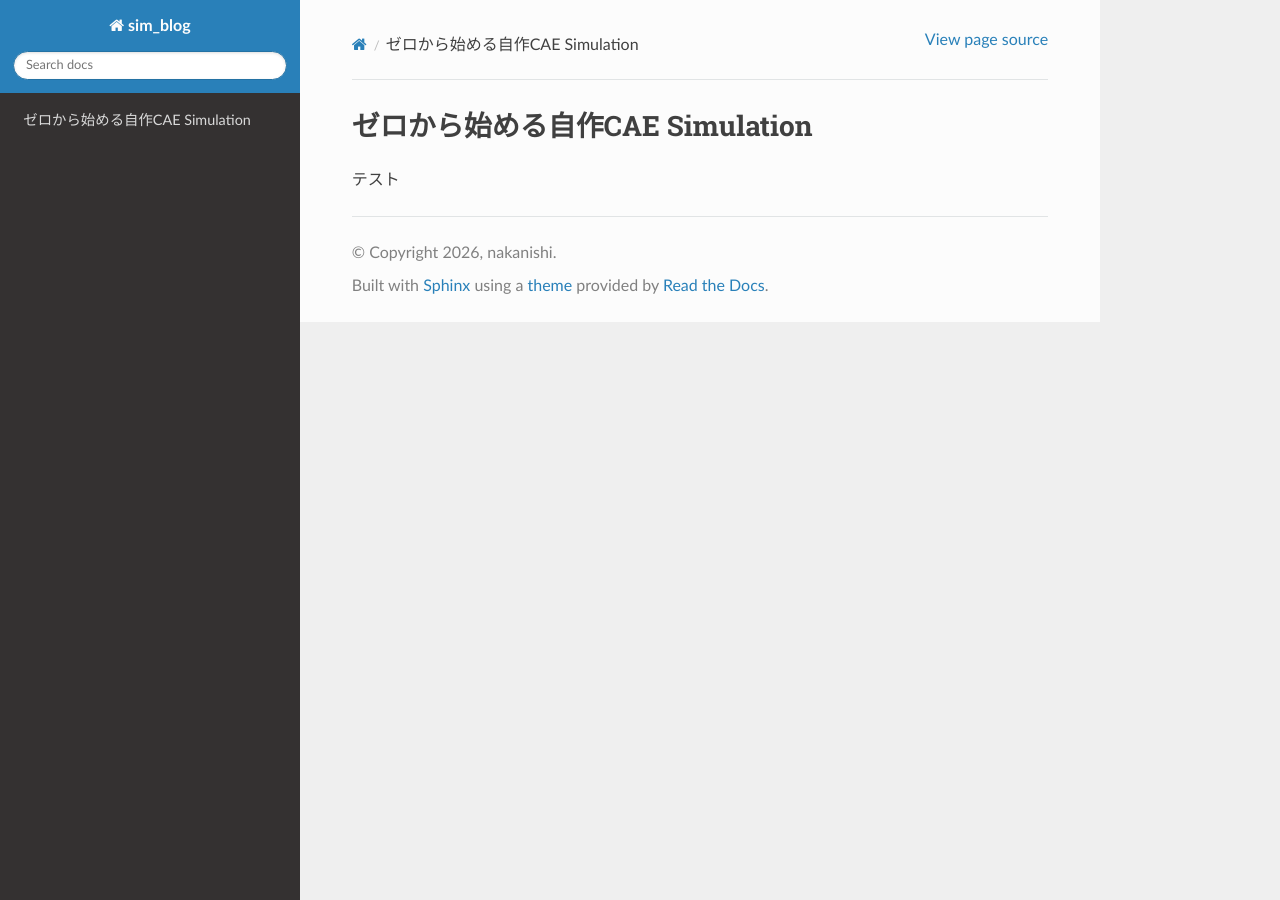
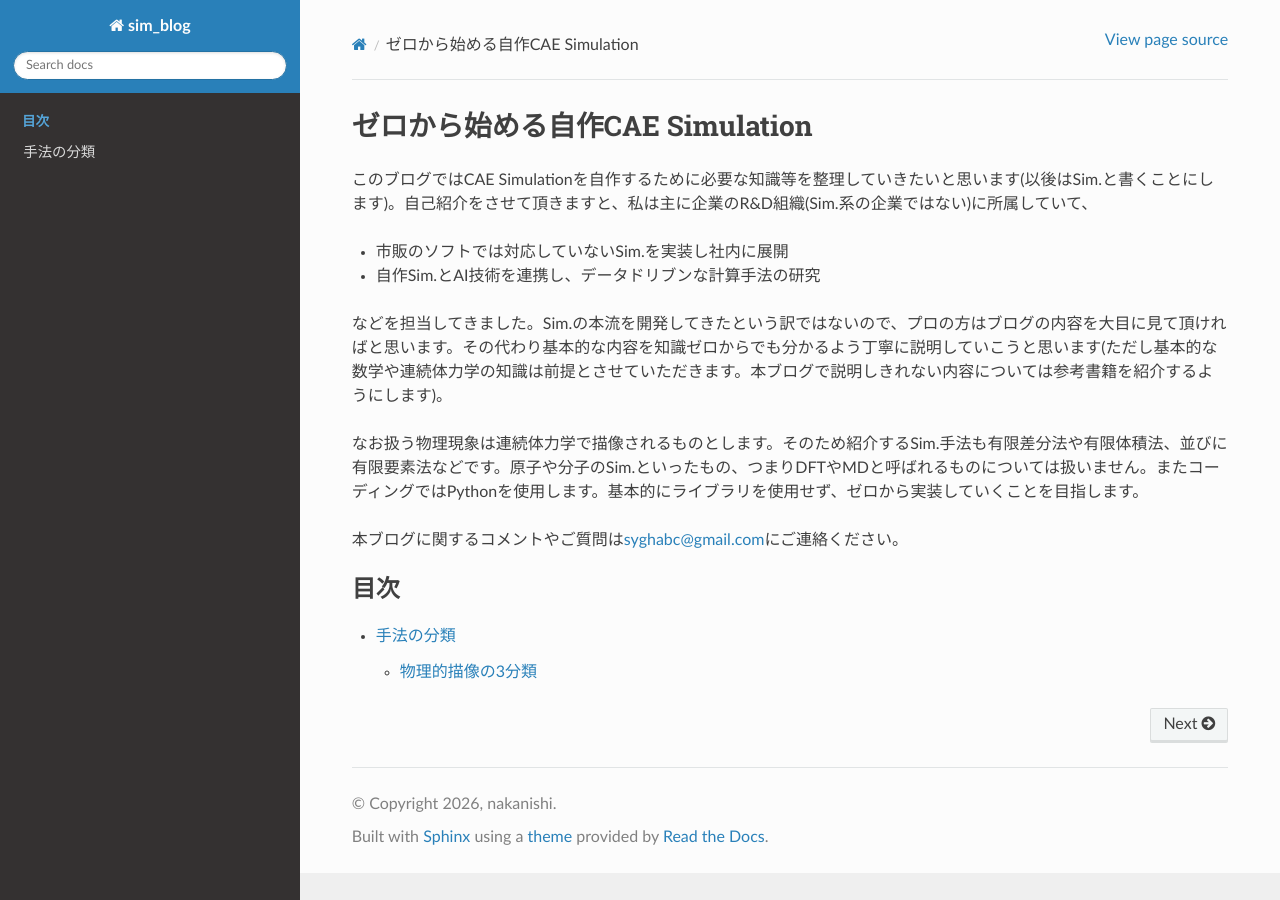
Before and after one commit to numerical-engine/sim_blog, a Sphinx documentation site: the page built from source/index.md, in a window 1280 px wide. Built offline with Sphinx 7.4.7 and the Read the Docs theme 3.1.0, drawn with Linux system fonts in a browser that asks for light colours.

Commit message:
オイラーの説明途中

````diff
--- /dev/null
+++ b/source/01_introduction/cont.md
@@ -0,0 +1,29 @@
+# 物理的描像の3分類
+ここでは**オイラー形式**と**ラグランジュ形式**、並びに**セミラグランジュ形式**という3つの物理的描像について学びます。前から2つの名前は連続体力学でも聞いたことがあるでしょう。一方のセミラグランジュ形式は数値解析の文脈で発展した形式です。執筆にあたっては[計算流体力学](https://www.coronasha.co.jp/np/isbn/9784339045970/)を参考にしました。
+
+## 支配方程式の一般的記法
+ある物理量$\phi$と流れ場$\boldsymbol{v}$を考えます。$\phi$の保存則を考えると以下の支配方程式が得られます。
+```{math}
+\partial_t\phi+\boldsymbol{v}\cdot \nabla \phi + \phi\nabla \cdot \boldsymbol{v} =\chi
+```
+ここで$\chi$は移流項以外を纏めたものになります。更に左辺第3項も$\chi$に含めてしまい、
+```{math}
+\partial_t\phi+\boldsymbol{v}\cdot \nabla \phi =\chi
+```
+として考えることにしましょう(2つの式で$\chi$の定義が変わっていることに注意してください)。そして空間と時間について$(\boldsymbol{x_1}, t_1)$と$(\boldsymbol{x_2}, t_2)$の2点を考えます。ここで$t_1 < t_2$です。Stokesの定理を用いることで以下の式が得られます。
+```{math}
+:label: eq-cont
+\phi(\boldsymbol{x_2}, t_2)=\phi(\boldsymbol{x_1}, t_1)+\int_C(d\boldsymbol{x}-\boldsymbol{v}dt)\cdot \nabla \phi+\int_C{\chi}dt
+```
+ここで$C$は時空間の2点を結ぶ任意の経路です。さてSim.の目的は物理量の時間発展です。したがって任意の$\boldsymbol{x_1}$における$\phi(\boldsymbol{x_1}, t_1)$の値が与えられているとし、そこから任意の$\boldsymbol{x_2}$における$\phi(\boldsymbol{x_2}, t_2)$を求めようとします。その数式は上式の右辺であり、具体的な計算方法によって形式が異なるという訳です。
+
+## オイラー形式
+オイラー形式では$\boldsymbol{x_1}=\boldsymbol{x_2}$とします。つまり$\phi(\boldsymbol{x_1}, t_1)$から同じ位置の$\phi(\boldsymbol{x_1}, t_2)$を計算します("から"と言ってしまうとそれ以外の位置における物理量に依存しない印象を受けるかもしれませんが、そういう訳ではございません。式中に勾配などが登場するのでやはり近傍の値にも依存します)。このとき式{eq}`eq-cont`は以下のように書き直されます。
+```{math}
+\phi(\boldsymbol{x_1}, t_2)=\phi(\boldsymbol{x_1}, t_1)+\int_{t_1}^{t_2}(-\boldsymbol{v} \cdot \nabla \phi)dt+\int_{t_1}^{t_2}{\chi}dt
+```
+$d\boldsymbol{x}=0$であることに注意してください。また時空間の2点を結ぶ経路$C$も位置を固定された時間発展で考えた方が楽なので、上式のようになった次第です。ここから更に数値計算可能な形へ持っていく方法は、例えば[数値流体力学](https://www.morikita.co.jp/books/mid/091972)で解説されています(本ブログでもいつか議論します)。
+
+## ラグランジュ形式
+
+## セミラグランジュ形式
--- /dev/null
+++ b/source/01_introduction/index.md
@@ -0,0 +1,9 @@
+# 手法の分類
+ここではSim.手法の分類を議論したいと思います。既に「有限差分法や有限要素法」といった手法名や「格子や粒子」といった特徴の違いをご存じな方もいるかもしれません。また連続体力学で「オイラー形式とラグランジュ形式」について学んだと思います。これらの観点を複合的に考えて各手法の特徴を眺めていきましょう。
+
+内容の理解にはある程度連続体力学の知識が必要になります。まだ勉強したことがない人には、[例題で学ぶ連続体力学](https://www.morikita.co.jp/books/mid/094821)をお勧めします。連続体力学の数理が丁寧に説明されており、個人的に好きな書籍です。同様の理由で[連続体力学の話法](https://www.morikita.co.jp/books/mid/094791)も推薦させて頂きます。
+
+```{toctree}
+:maxdepth: 1
+:caption: 目次
+cont
--- /dev/null
+++ b/source/_static/custom.css
@@ -0,0 +1,15 @@
+.wy-nav-content {
+    max-width: 1200px !important;
+}
+
+div.math {
+    position: relative;
+}
+
+/* Equation number */
+div.math .eqno {
+    position: absolute;
+    right: 0;
+    top: 50%;
+    transform: translateY(-50%);
+}
--- a/source/conf.py
+++ b/source/conf.py
@@ -37,7 +37,7 @@ language = 'ja'
 
 html_theme = "sphinx_rtd_theme"
 html_static_path = ['_static']
-
+html_css_files = ["custom.css",]
 myst_enable_extensions = [
     "amsmath",
     "dollarmath",
--- a/source/index.md
+++ b/source/index.md
@@ -1,7 +1,16 @@
 # ゼロから始める自作CAE Simulation
+このブログではCAE Simulationを自作するために必要な知識等を整理していきたいと思います(以後はSim.と書くことにします)。自己紹介をさせて頂きますと、私は主に企業のR&D組織(Sim.系の企業ではない)に所属していて、
+* 市販のソフトでは対応していないSim.を実装し社内に展開
+* 自作Sim.とAI技術を連携し、データドリブンな計算手法の研究
 
-テスト
+などを担当してきました。Sim.の本流を開発してきたという訳ではないので、プロの方はブログの内容を大目に見て頂ければと思います。その代わり基本的な内容を知識ゼロからでも分かるよう丁寧に説明していこうと思います(ただし基本的な数学や連続体力学の知識は前提とさせていただきます。本ブログで説明しきれない内容については参考書籍を紹介するようにします)。
+
+なお扱う物理現象は連続体力学で描像されるものとします。そのため紹介するSim.手法も有限差分法や有限体積法、並びに有限要素法などです。原子や分子のSim.といったもの、つまりDFTやMDと呼ばれるものについては扱いません。またコーディングではPythonを使用します。基本的にライブラリを使用せず、ゼロから実装していくことを目指します。
+
+本ブログに関するコメントやご質問は<syghabc@gmail.com>にご連絡ください。
 
 ```{toctree}
 :maxdepth: 2
-:caption: Articles
+:caption: 目次
+
+01_introduction/index
````
Also changed, not shown: 1 other file.
